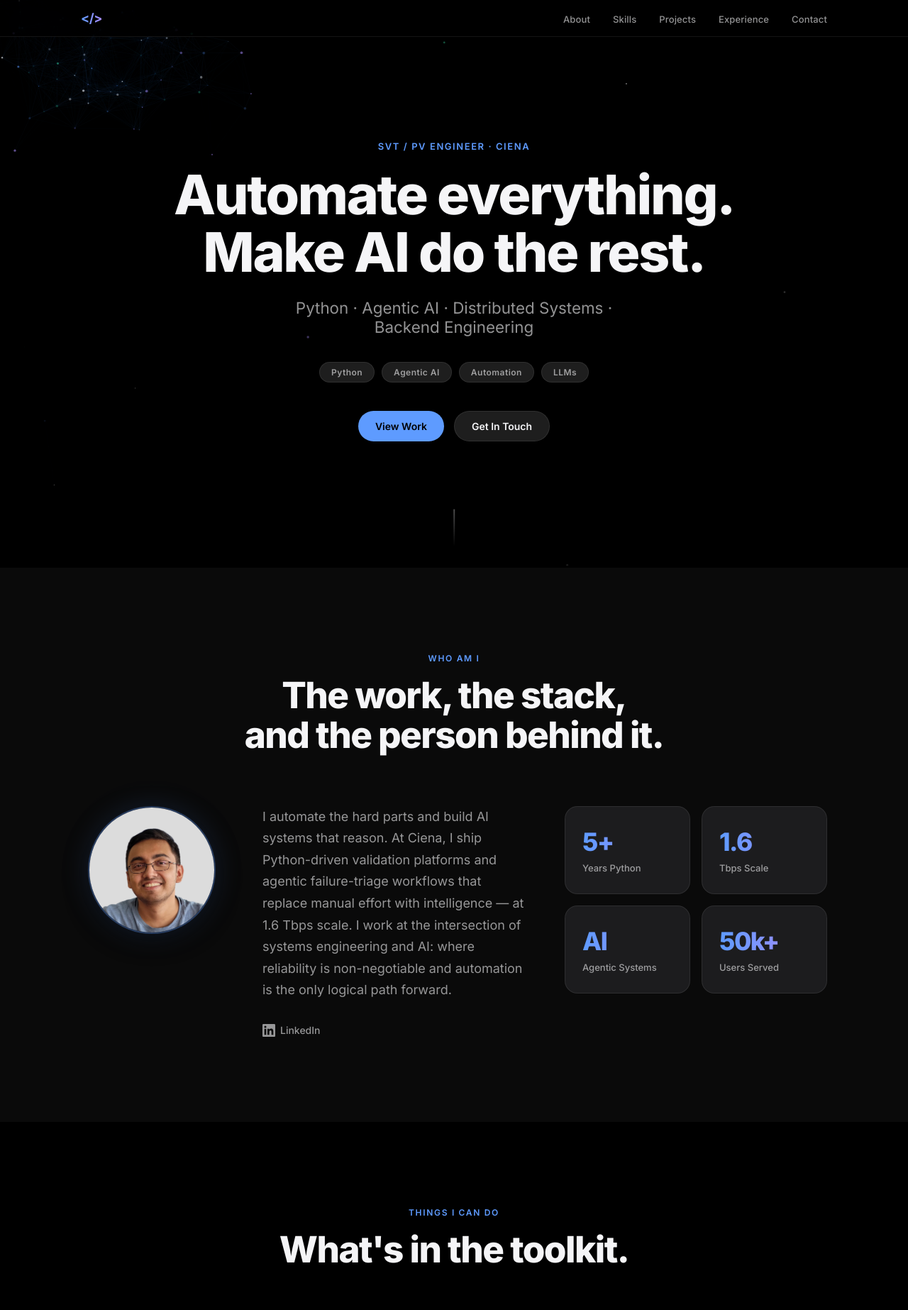
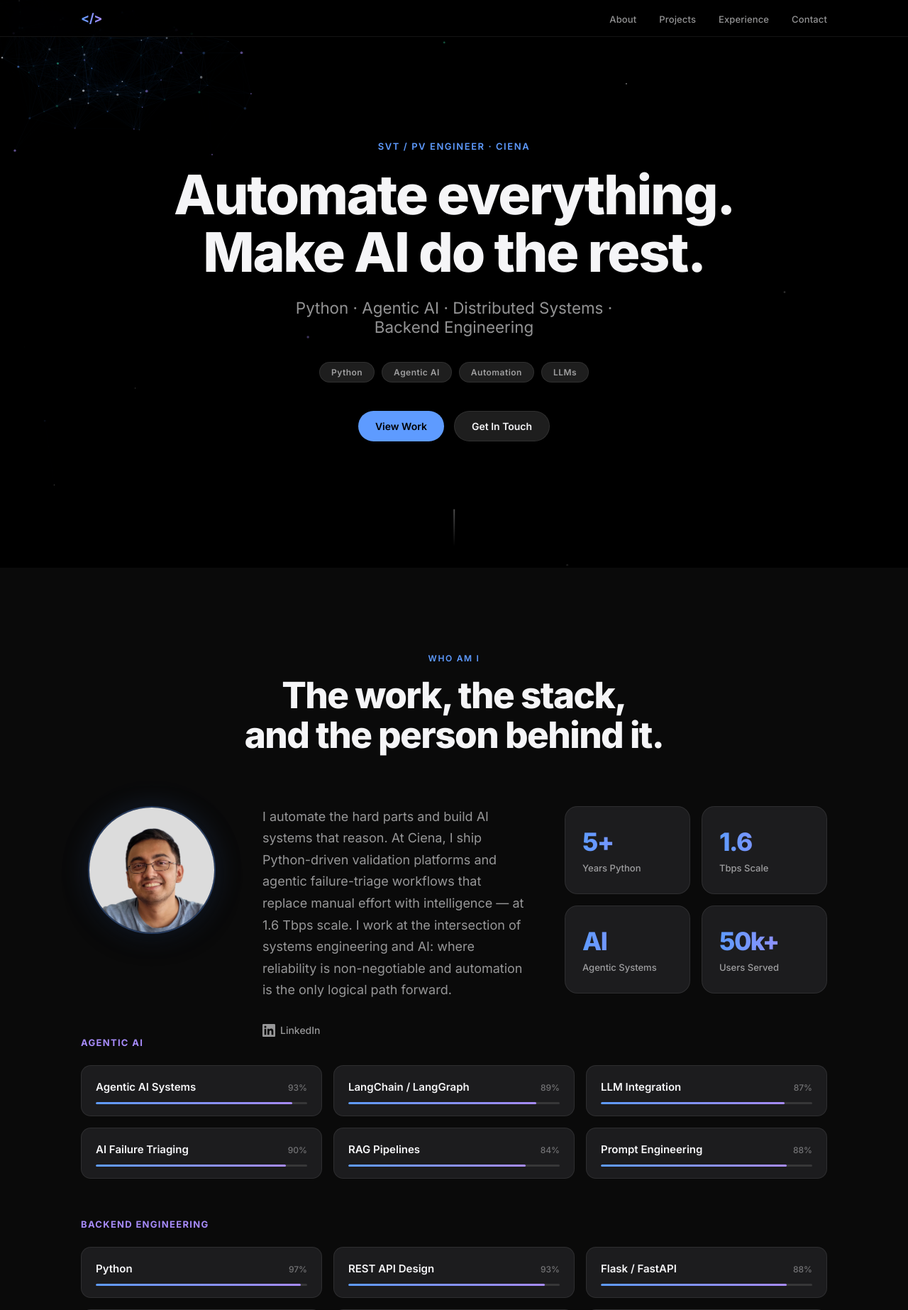
Before and after one commit to shantanumallik/portfolio, a Flask app: page / in a window 1280 px wide. Shown: the top 1846 px of the page at 71% size. Run offline with Flask 3, Linux system fonts and the light colour scheme.

Commit message:
Merge skills into about section, remove standalone skills section

```diff
--- a/app/templates/index.html
+++ b/app/templates/index.html
@@ -23,7 +23,6 @@
     <a class="nav__logo" href="#hero">&#60;/&#62;</a>
     <ul class="nav__links">
       <li><a href="#about">About</a></li>
-      <li><a href="#skills">Skills</a></li>
       <li><a href="#projects">Projects</a></li>
       <li><a href="#experience">Experience</a></li>
       <li><a href="#contact">Contact</a></li>
@@ -126,17 +125,7 @@
       </div>
     </div>
 
-  </div>
-</section>
-
-<!-- ── SKILLS ─────────────────────────────────────────────────────────────── -->
-<section class="section section--black" id="skills">
-  <div class="container">
-    <div class="section__header reveal">
-      <p class="section__kicker">THINGS I CAN DO</p>
-      <h2 class="section__title">What's in the toolkit.</h2>
-    </div>
-
+    <div class="skills-merged reveal">
     {% if skills_by_category %}
       {% for category, skill_list in skills_by_category.items() %}
       <div class="skill-group reveal">
@@ -212,6 +201,8 @@
         </div>
       </div>
     {% endif %}
+    </div>
+
   </div>
 </section>
 
```
